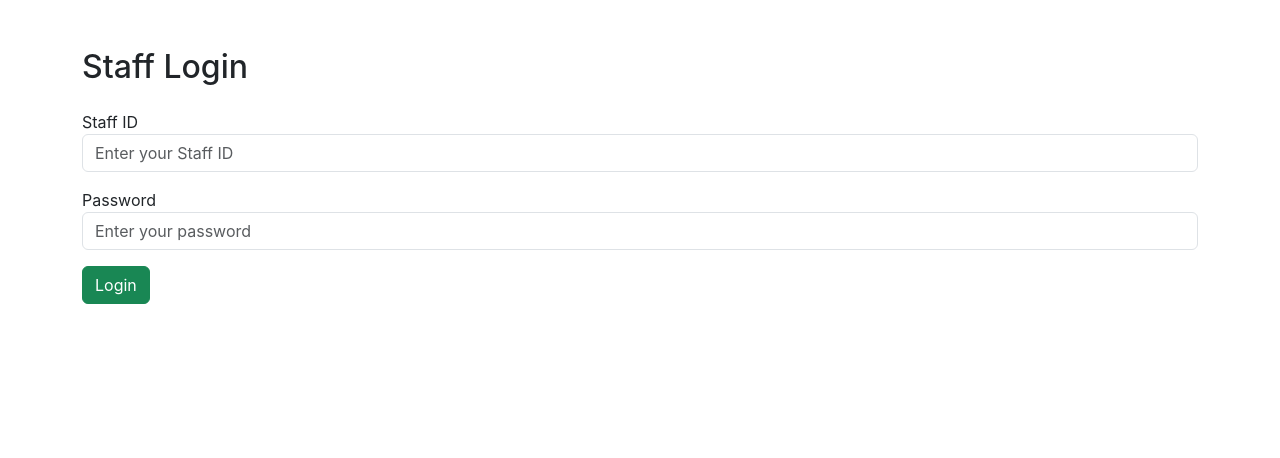
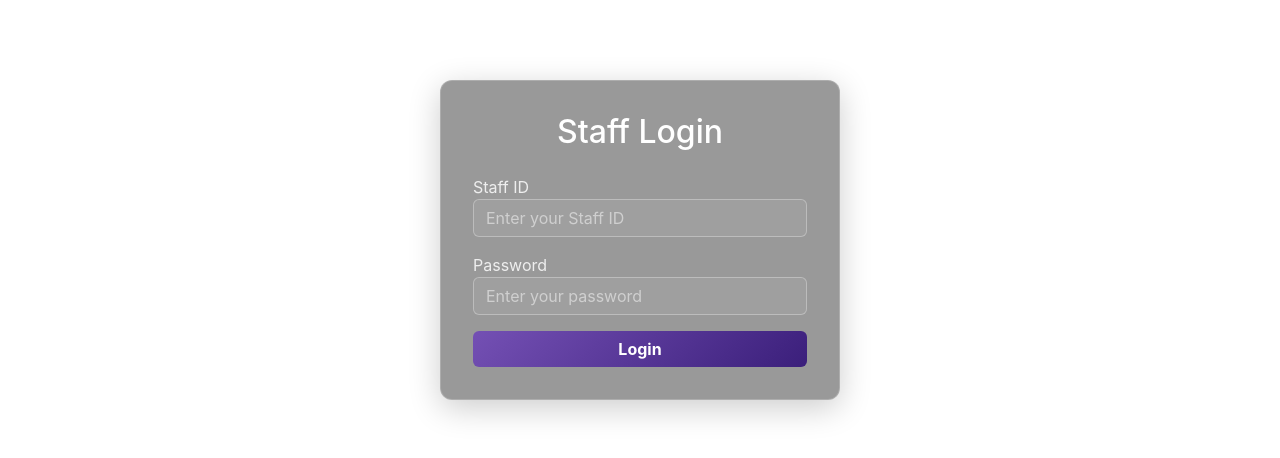
Before and after one commit to Anisha-Hasan/react-blockchain-dicom-protection, a React (Create React App) app: page /staff-login in a window 1280 px wide. Shown: the top 458 px of the page. Built offline with nearby package versions, Linux system fonts and the light colour scheme.

Commit message:
Added Form.css filefor Patient and Staff login

```diff
--- /dev/null
+++ b/src/components/Form.css
@@ -0,0 +1,51 @@
+.form-container {
+  max-width: 400px;
+  margin: 80px auto;
+  padding: 2rem;
+  background: rgba(0, 0, 0, 0.4);
+  backdrop-filter: blur(12px);
+  -webkit-backdrop-filter: blur(12px);
+  border-radius: 12px;
+  border: 1px solid rgba(255, 255, 255, 0.2);
+  box-shadow: 0 8px 32px rgba(0,0,0,0.2);
+}
+
+.form-container h2 {
+  margin-bottom: 1.5rem;
+  color: #fff;
+  text-align: center;
+}
+
+.form-container label {
+  color: #eee;
+}
+
+.form-container .form-control {
+  background: rgba(255, 255, 255, 0.05);
+  border: 1px solid rgba(255, 255, 255, 0.3);
+  color: #fff;
+  margin-bottom: 1rem;
+}
+
+.form-container .form-control::placeholder {
+  color: rgba(255, 255, 255, 0.5);
+}
+
+.form-container .form-control:focus {
+  border: 1px solid #7450b4;
+  box-shadow: 0 0 6px #7450b4;
+  background: rgba(255, 255, 255, 0.1);
+}
+
+.form-container .btn {
+  width: 100%;
+  background: linear-gradient(135deg, #7450b4, #3b1f7b);
+  border: none;
+  color: #fff;
+  font-weight: bold;
+  transition: transform 0.2s ease;
+}
+
+.form-container .btn:hover {
+  transform: translateY(-2px);
+}
--- a/src/components/PatientLogin.js
+++ b/src/components/PatientLogin.js
@@ -1,4 +1,5 @@
 import React, { useState } from 'react';
+import './Form.css';
 import { useNavigate } from 'react-router-dom';
 
 function PatientLogin() {
@@ -30,7 +31,7 @@ function PatientLogin() {
   };
 
   return (
-    <div className="container mt-5">
+    <div className="form-container">
       <h2 className="mb-4">Patient Login</h2>
       <form onSubmit={handleSubmit}>
         <div className="mb-3">
--- a/src/components/StaffLogin.js
+++ b/src/components/StaffLogin.js
@@ -1,4 +1,5 @@
 import React, { useState } from 'react';
+import './Form.css';
 import { useNavigate } from 'react-router-dom';
 
 function StaffLogin() {
@@ -30,7 +31,7 @@ function StaffLogin() {
   };
 
   return (
-    <div className="container mt-5">
+    <div className="form-container">
       <h2 className="mb-4">Staff Login</h2>
       <form onSubmit={handleSubmit}>
         <div className="mb-3">
```
